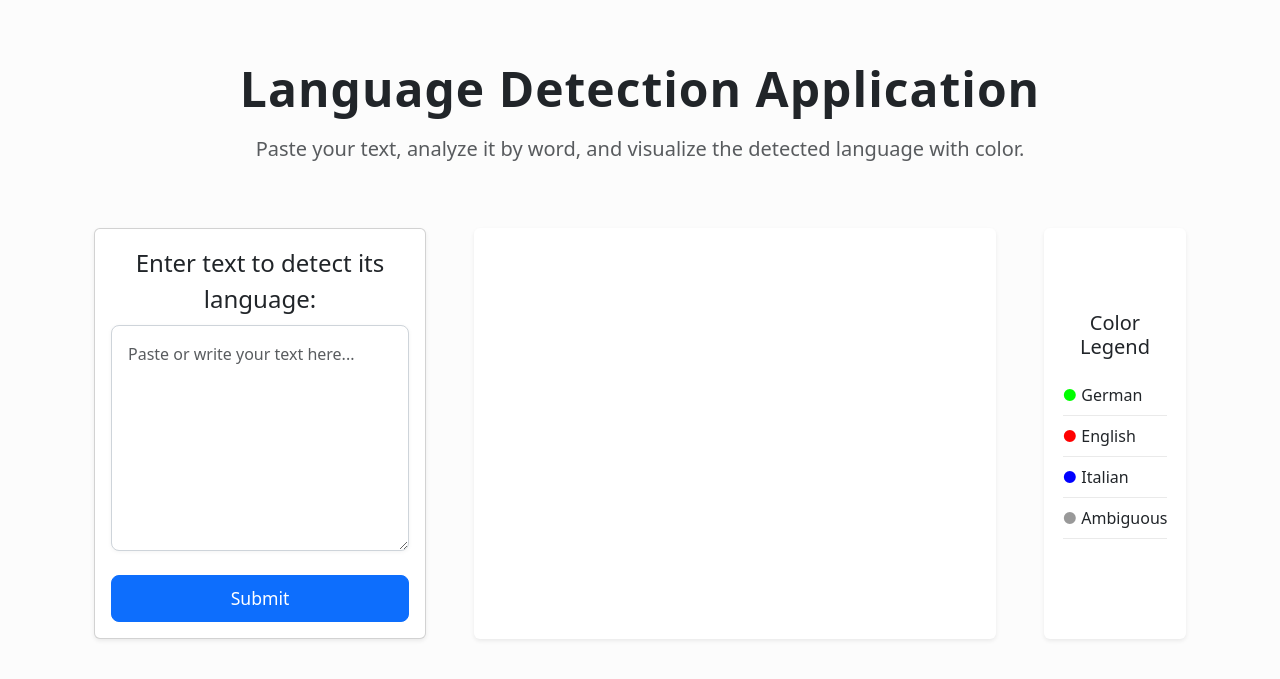
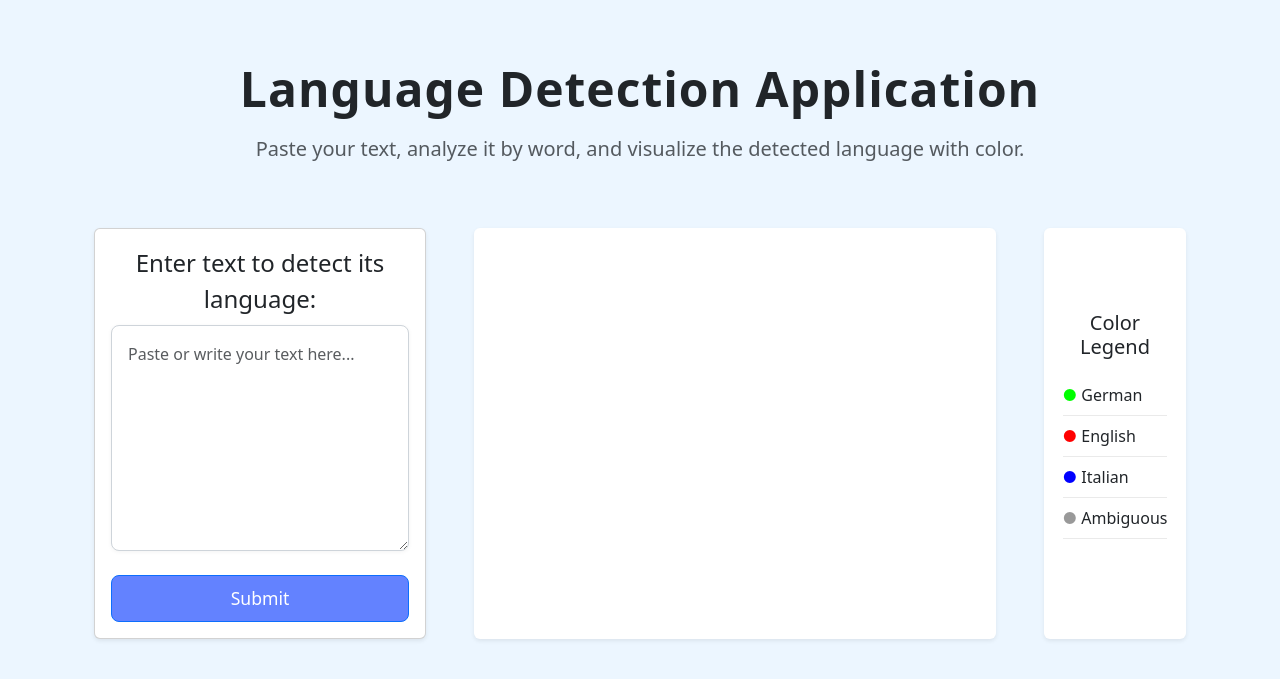
Before and after one commit to lea10k/Language-Detection-Application, a Flask app: page / in a window 1280 px wide. Shown: the top 679 px of the page. Run offline with Flask 3, Linux system fonts and the light colour scheme.

Commit message:
change color

```diff
--- a/static/style.css
+++ b/static/style.css
@@ -1,5 +1,5 @@
 body {
-    background: #fcfcfc;
+    background: #ecf6ff;
 }
 
 h1 {
@@ -30,6 +30,7 @@ textarea#input_field:focus {
     font-weight: 500;
     padding: .6rem 0;
     border-radius: .5rem;
+    background-color: rgb(99, 130, 255);
 }
 
 @media (max-width: 992px) {
```
